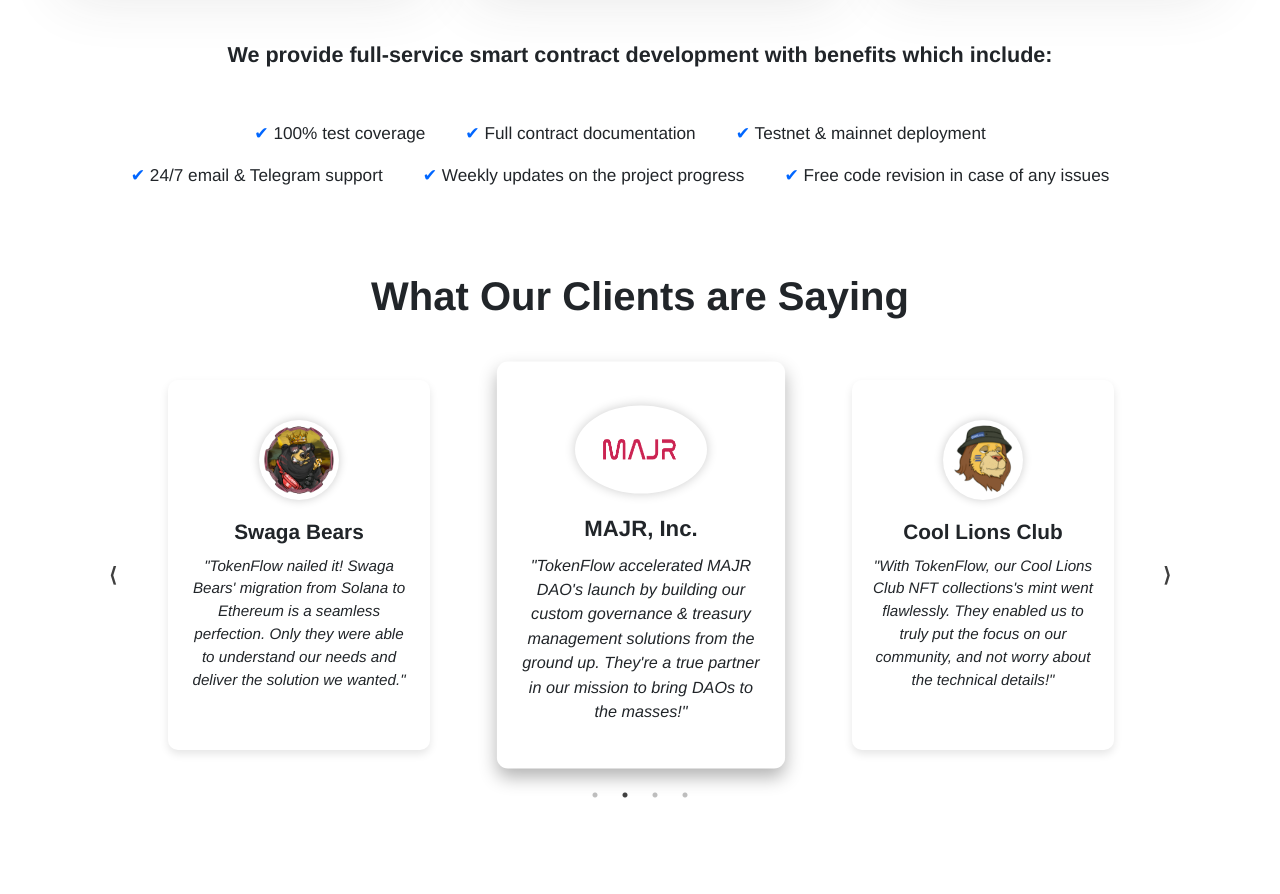
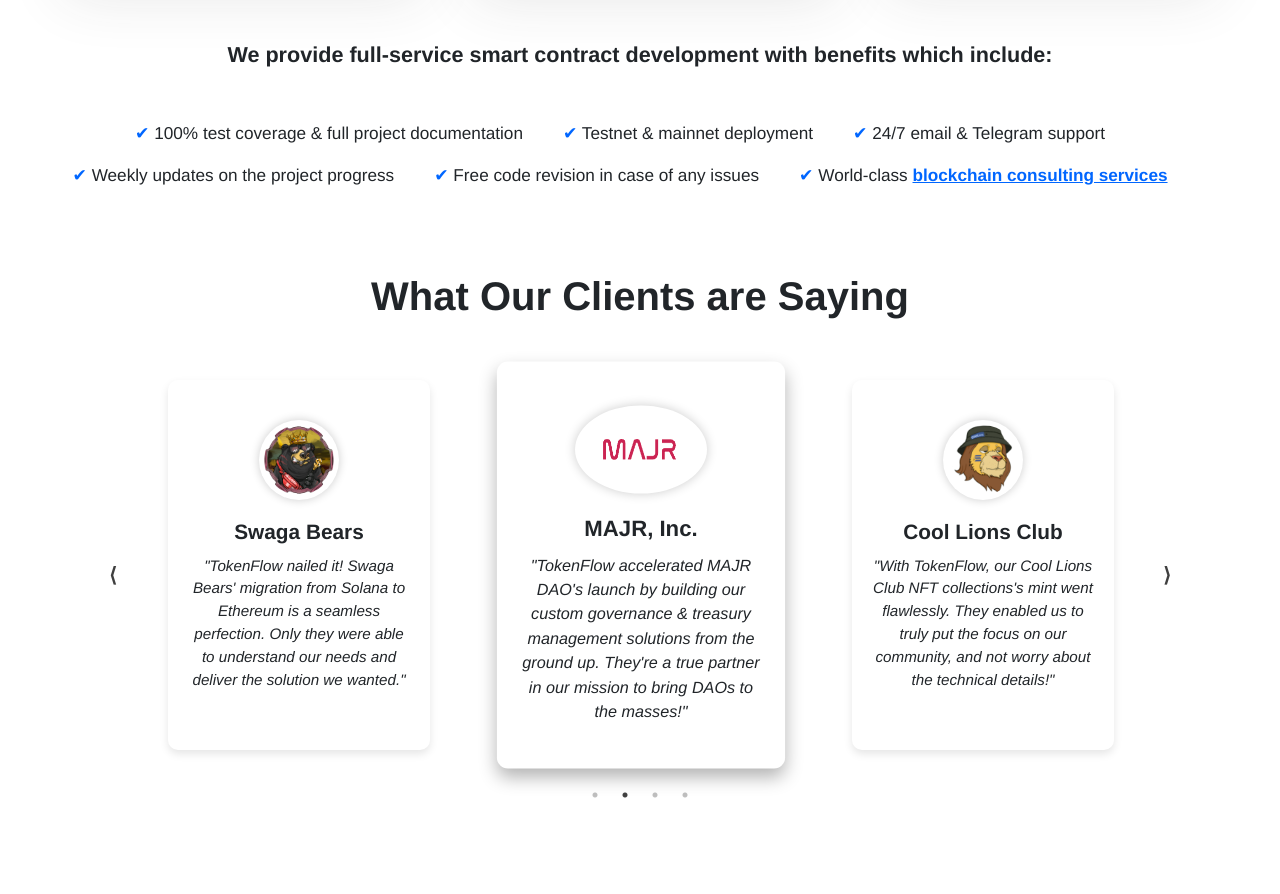
Before and after one commit to TokenFlow-ai/tokenflow-website, a React (Create React App) app: page / in a window 1280 px wide. Shown: the part 1460-2354 px from the top of the page. Built offline with nearby package versions, Linux system fonts and the light colour scheme.

Commit message:
consulting updates:

```diff
--- a/src/components/OurServices.tsx
+++ b/src/components/OurServices.tsx
@@ -187,22 +187,19 @@ export const OurServices: React.FC<OurServicesProps> = (): JSX.Element => {
         <div className="intro-features">
           <div className="intro-features-subcontainer">
             <p className="intro-feature">
-              <span className="pricing-tick">✔</span> 100% test coverage
-            </p>
-            <p className="intro-feature">
-              <span className="pricing-tick">✔</span> Full contract
-              documentation
+              <span className="pricing-tick">✔</span> 100% test coverage & full
+              project documentation
             </p>
             <p className="intro-feature">
               <span className="pricing-tick">✔</span> Testnet & mainnet
               deployment
             </p>
-          </div>
-          <div className="intro-features-subcontainer">
             <p className="intro-feature">
               <span className="pricing-tick">✔</span> 24/7 email & Telegram
               support
             </p>
+          </div>
+          <div className="intro-features-subcontainer">
             <p className="intro-feature">
               <span className="pricing-tick">✔</span> Weekly updates on the
               project progress
@@ -211,6 +208,17 @@ export const OurServices: React.FC<OurServicesProps> = (): JSX.Element => {
               <span className="pricing-tick">✔</span> Free code revision in case
               of any issues
             </p>
+            <p className="intro-feature">
+              <span className="pricing-tick">✔</span> World-class{" "}
+              <a
+                className="faq-link"
+                href="https://calendly.com/angela-bobic/30min"
+                rel="noopener noreferrer"
+                target="_blank"
+              >
+                blockchain consulting services
+              </a>
+            </p>
           </div>
         </div>
       </div>
```
